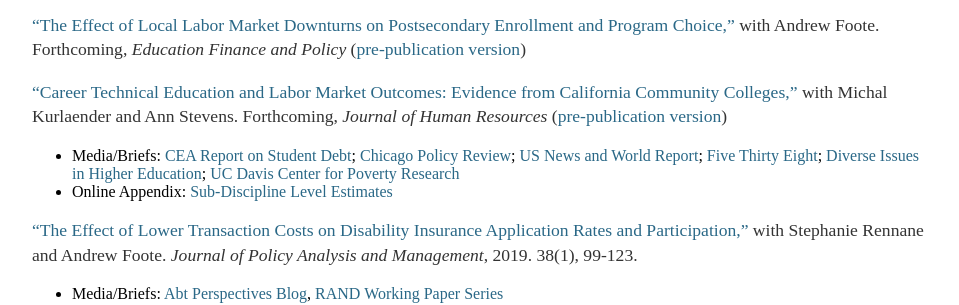
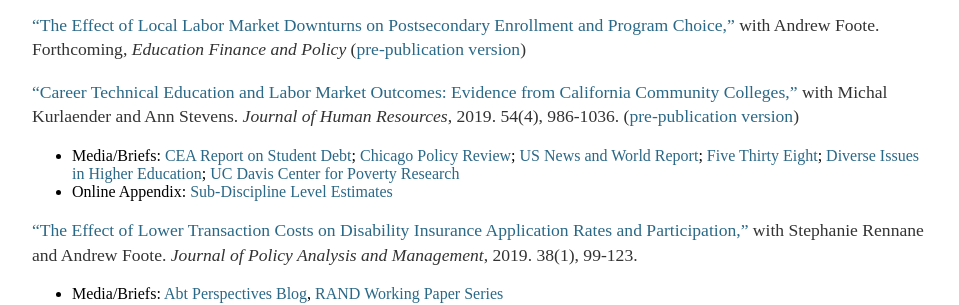
Before and after one commit to mzgrosz/mzgrosz.github.io, a Jekyll site: the page built from research/index.md, in a window 1280 px wide. Shown: the part 192-497 px from the top of the page, without its empty margins (160-1119 px from the left). Built offline with Jekyll 4.4.1, drawn with Linux system fonts in a browser that asks for light colours.

Commit message:
Update index.md

```diff
--- a/research/index.md
+++ b/research/index.md
@@ -13,7 +13,7 @@ title: Michel Grosz
 ["The Effect of Local Labor Market Downturns on Postsecondary Enrollment and Program Choice,"](https://www.mitpressjournals.org/doi/abs/10.1162/edfp_a_00288) with Andrew Foote. Forthcoming, *Education Finance and Policy* ([pre-publication version](https://aefpweb.org/sites/default/files/webform/42/FooteGrosz_AEFPPaper.pdf))
 
 
-["Career Technical Education and Labor Market Outcomes: Evidence from California Community Colleges,"](http://jhr.uwpress.org/content/early/2018/04/02/jhr.54.4.1015.7449R2.abstract) with Michal Kurlaender and Ann Stevens. Forthcoming, *Journal of Human Resources* ([pre-publication version](https://www.nber.org/papers/w21137))
+["Career Technical Education and Labor Market Outcomes: Evidence from California Community Colleges,"](http://jhr.uwpress.org/content/early/2018/04/02/jhr.54.4.1015.7449R2.abstract) with Michal Kurlaender and Ann Stevens. *Journal of Human Resources*, 2019. 54(4), 986-1036. ([pre-publication version](https://www.nber.org/papers/w21137))
 * Media/Briefs: [CEA Report on Student Debt](https://www.google.com/url?q=https%3A%2F%2Fwww.whitehouse.gov%2Fsites%2Fdefault%2Ffiles%2Fpage%2Ffiles%2F20160718_cea_student_debt.pdf&sa=D&sntz=1&usg=AFQjCNGoRfqbauZ0fNGQJpX2tC_niyxW4w); [Chicago Policy Review](http://chicagopolicyreview.org/2015/07/02/technical-education-at-a-community-college-improves-graduates-future-earnings/); [US News and World Report](https://www.usnews.com/news/articles/2015/05/18/which-vocational-degrees-pay-off); [Five Thirty Eight](https://fivethirtyeight.com/features/food-deserts-community-colleges-and-innovative-slackers/); [Diverse Issues in Higher Education](https://diverseeducation.com/article/72377/); [UC Davis Center for Poverty Research](https://poverty.ucdavis.edu/policy-brief/community-college-career-technical-education-programs-significantly-increase-earnings)
 * Online Appendix: [Sub-Discipline Level Estimates](https://mzgrosz.github.io/research/full_top4s_appendix.pdf)
 
```
